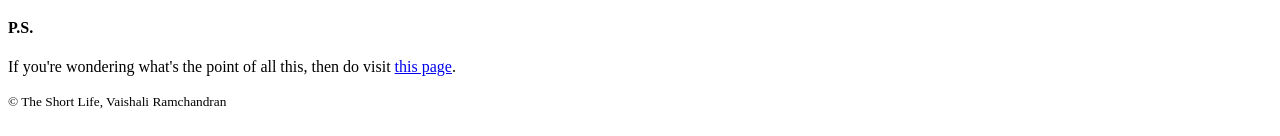
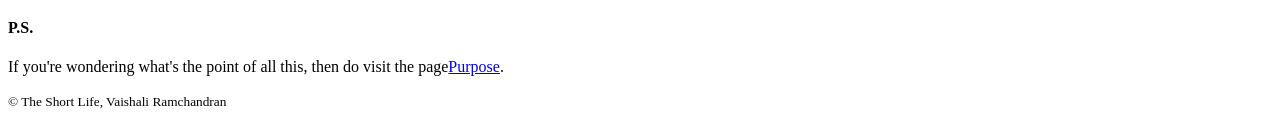
Before and after one commit to Vaishali-R/realdeal, a plain HTML site: page intro.html in a window 1280 px wide. Shown: the part 661-797 px from the top of the page. Drawn offline with Linux system fonts and the light colour scheme.

Commit message:
Update intro.html

```diff
--- a/intro.html
+++ b/intro.html
@@ -24,7 +24,7 @@
 	This is me trying to look useful: <img src="Me.jpg" width="400" alt="Me pretending to do some serious research">
 	<aside>
 		<h4>P.S.</h4>
-		<p>If you're wondering what's the point of all this, then do visit <a href="Purpose.html" title="Purpose">this page</a>.</p>
+		<p>If you're wondering what's the point of all this, then do visit the page<a href="Purpose.html" title="Purpose">Purpose</a>.</p>
 	</aside>
 	<footer>
 		<small>&copy; The Short Life, Vaishali Ramchandran</small>
```
